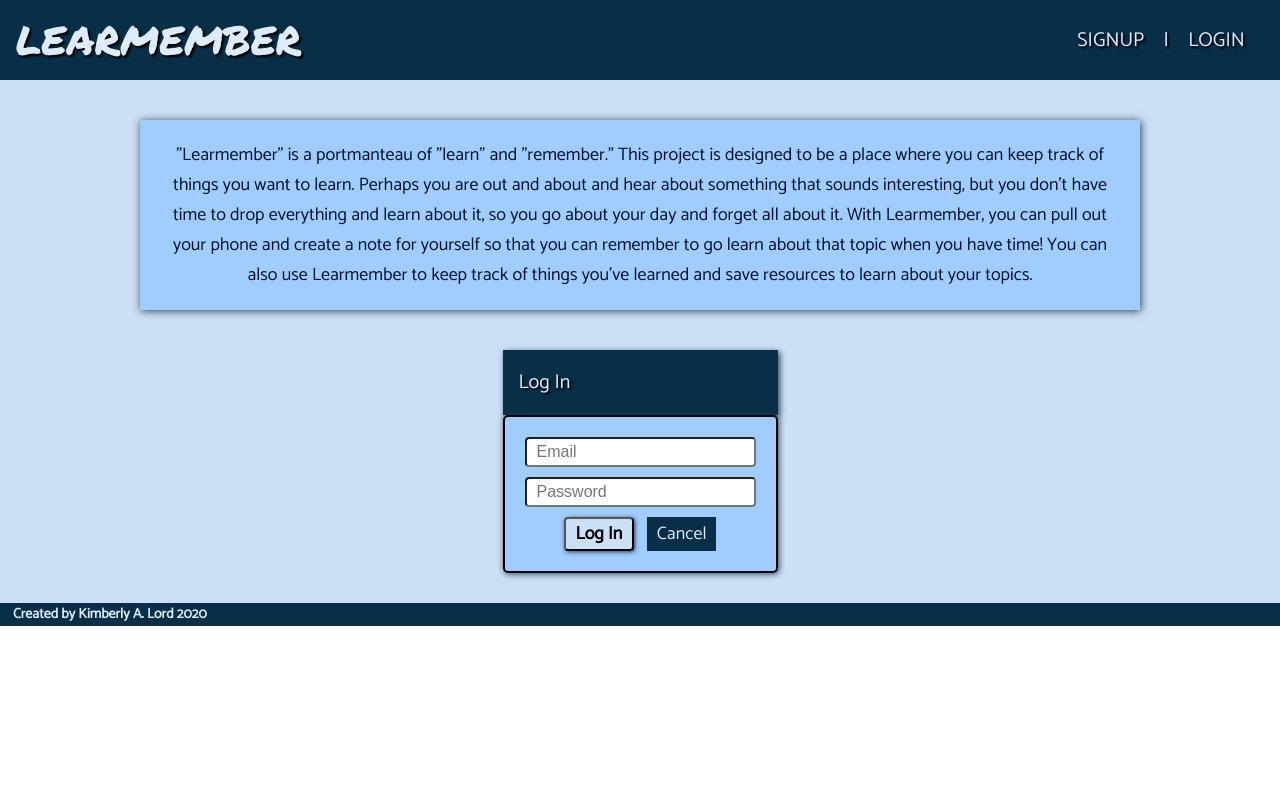
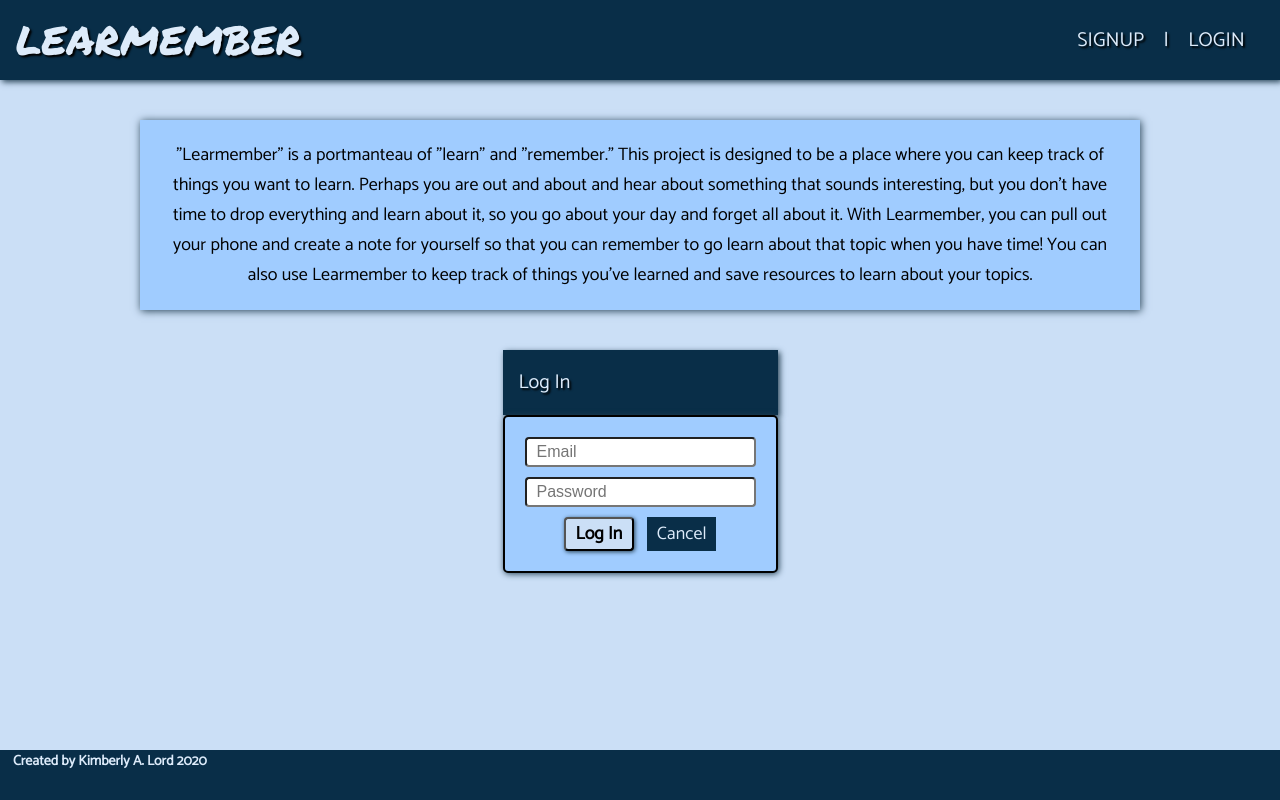
Before and after one commit to kimberlyalord/Learmember, a React (Create React App) app: page /login in a window 1280 px wide. Built offline with nearby package versions, Linux system fonts and the light colour scheme; no server answers.

Commit message:
update styling

```diff
--- a/src/index.css
+++ b/src/index.css
@@ -8,7 +8,10 @@
 }
 
 body {
-  margin: 0 auto;
+  background-color: var(--background-color);
+  height: 100vh;
+  padding: 0;
+  margin: 0;
   font-family: 'Catamaran', sans-serif;
   font-size: 18px;
   -webkit-font-smoothing: antialiased;
--- a/src/pages/App/App.css
+++ b/src/pages/App/App.css
@@ -3,6 +3,7 @@
   background-color: var(--background-color);
   display: grid;
   grid-template-rows: 10vmin auto;
+  min-height: 100%;
 }
 
 .title {
@@ -59,7 +60,6 @@
 }
 
 .App main {
-  background-color: var(--background-color);
   color: var(--main-text);
   display: flex;
   flex-flow: column nowrap;
@@ -69,17 +69,14 @@
 
 footer {
   display: grid;
-  position: relative;
+  position: fixed;
   bottom: 0;
   margin-bottom: 0;
   width: 100%;
+  height: 50px;
   font-size: 14px;
   font-weight: bold;
   text-align: left;
   background-color: var(--header-background);
   color: var(--header-text);
 }
-
-.SignupPage footer, .LoginPage footer, .EditTopicPage footer, .AddTopicPage footer {
-  position: absolute;
-}
--- a/src/pages/App/App.js
+++ b/src/pages/App/App.js
@@ -87,7 +87,6 @@ class App extends Component {
             }
           </nav>
         </header>
-        <main>
         <div className='greeting-container'>
           <>
             {userService.getUser() ?
@@ -97,6 +96,7 @@ class App extends Component {
             }
           </>
         </div>
+        <main>
           <Switch>
             <Route exact path='/signup' render={({ history }) =>
               <SignupPage history={history} handleSignupOrLogin={this.handleSignupOrLogin} />
--- a/src/pages/SignupPage/SignupPage.jsx
+++ b/src/pages/SignupPage/SignupPage.jsx
@@ -4,10 +4,10 @@ import './SignupPage.css';
 
 class SignupPage extends Component {
 
-  state = {message: ''}
+  state = { message: '' }
 
   updateMessage = (msg) => {
-    this.setState({message: msg});
+    this.setState({ message: msg });
   }
 
   render() {
--- a/src/pages/TopicListPage/TopicListPage.css
+++ b/src/pages/TopicListPage/TopicListPage.css
@@ -2,4 +2,5 @@
   width: 50%;
   display: grid;
   grid-template-rows: repeat(auto-fit, minmax(1fr, 1fr));
+  margin-bottom: 75px;
 }
```
Lines whose indentation alone changed are shown as unchanged.
